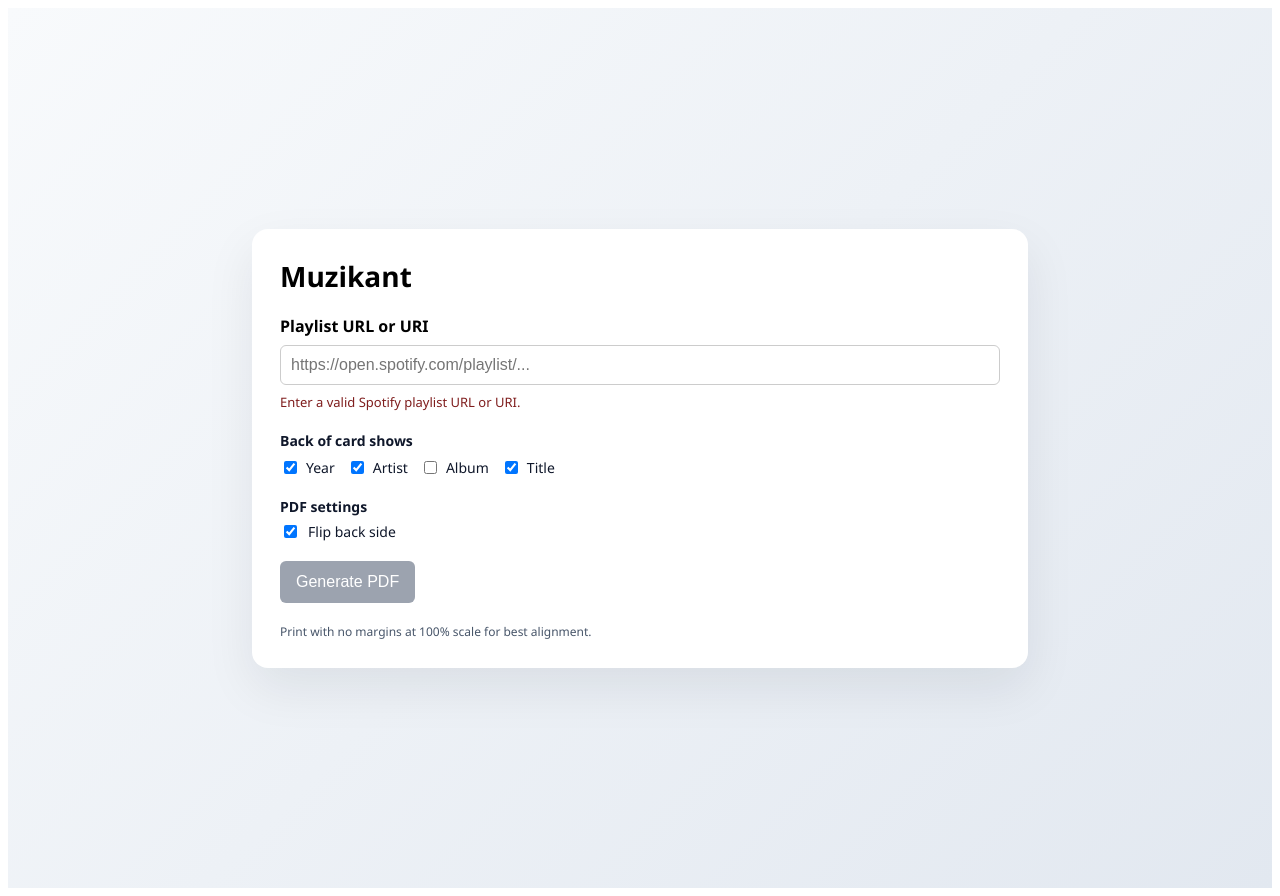
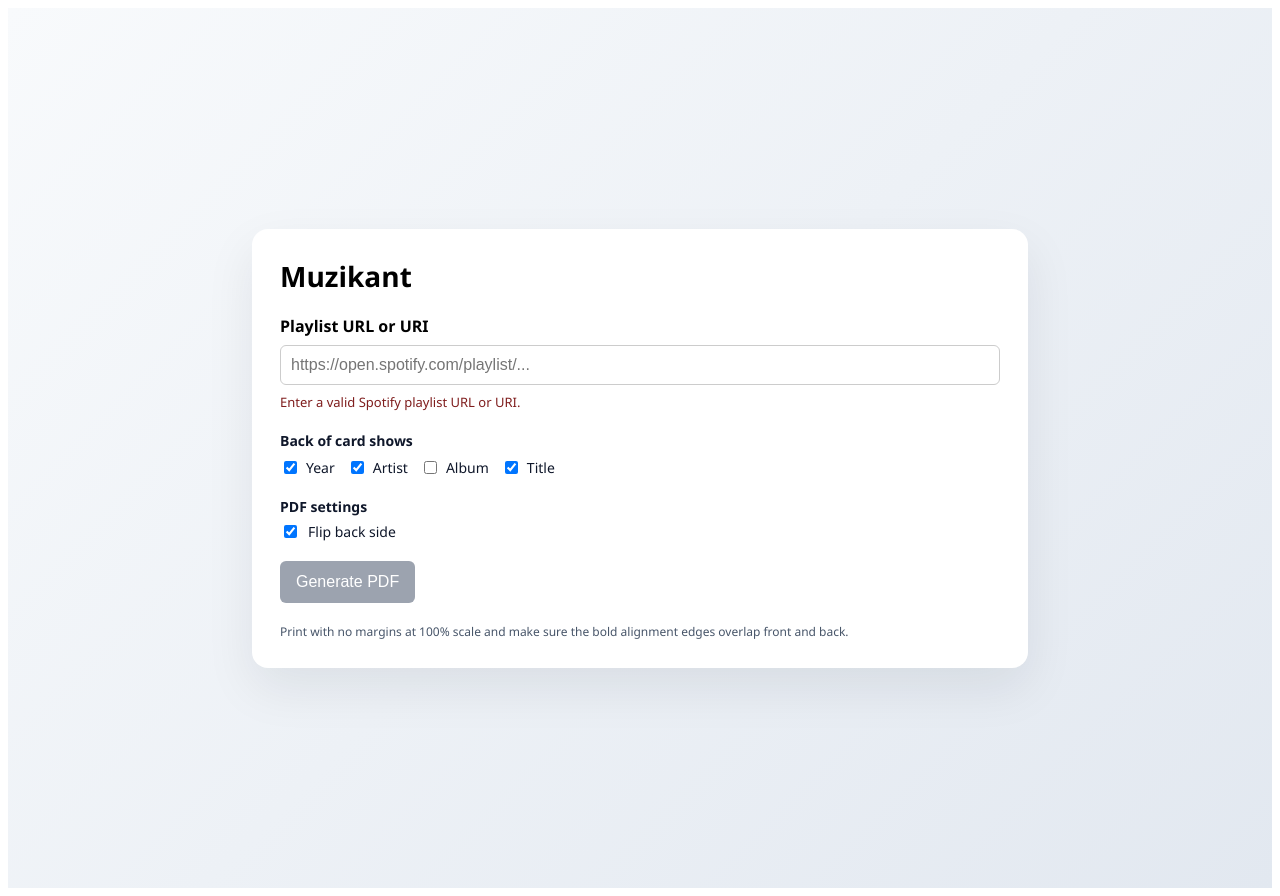
Before and after one commit to PingIsFun/Muzikant, a React (Vite) app: page / in a window 1280 px wide. Built offline with nearby package versions, Linux system fonts and the light colour scheme; no server answers; the HTML template or start-up script is replaced by a standard one.

Commit message:
Clarify printing instructions about overlapping alignment marks

```diff
--- a/src/App.jsx
+++ b/src/App.jsx
@@ -221,7 +221,7 @@ export default function App() {
 
         <div style={{ display: "grid", gap: "6px" }}>
           <div style={{ fontSize: "12px", color: "#475569" }}>
-            Print with no margins at 100% scale for best alignment.
+            Print with no margins at 100% scale and make sure the bold alignment edges overlap front and back.
           </div>
           {progress && (
             <div style={{ display: "grid", gap: "6px" }}>
```
